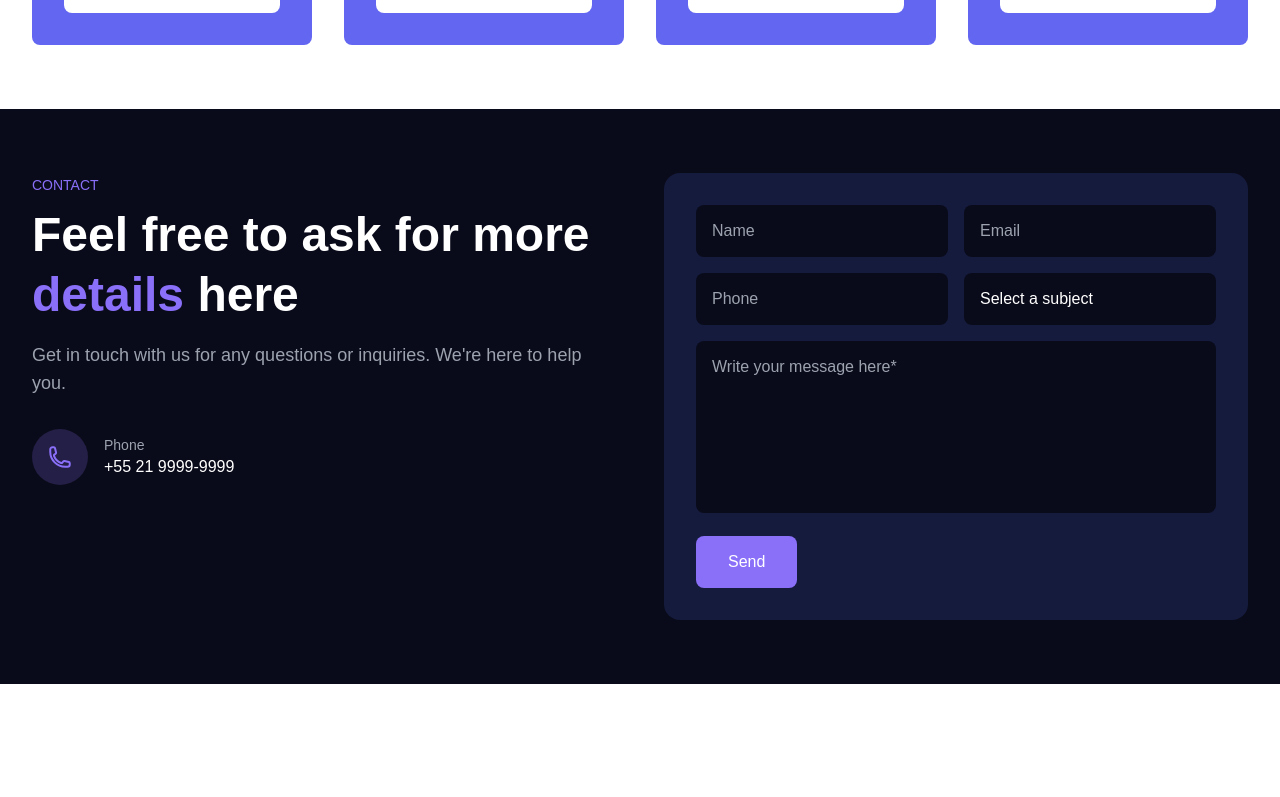
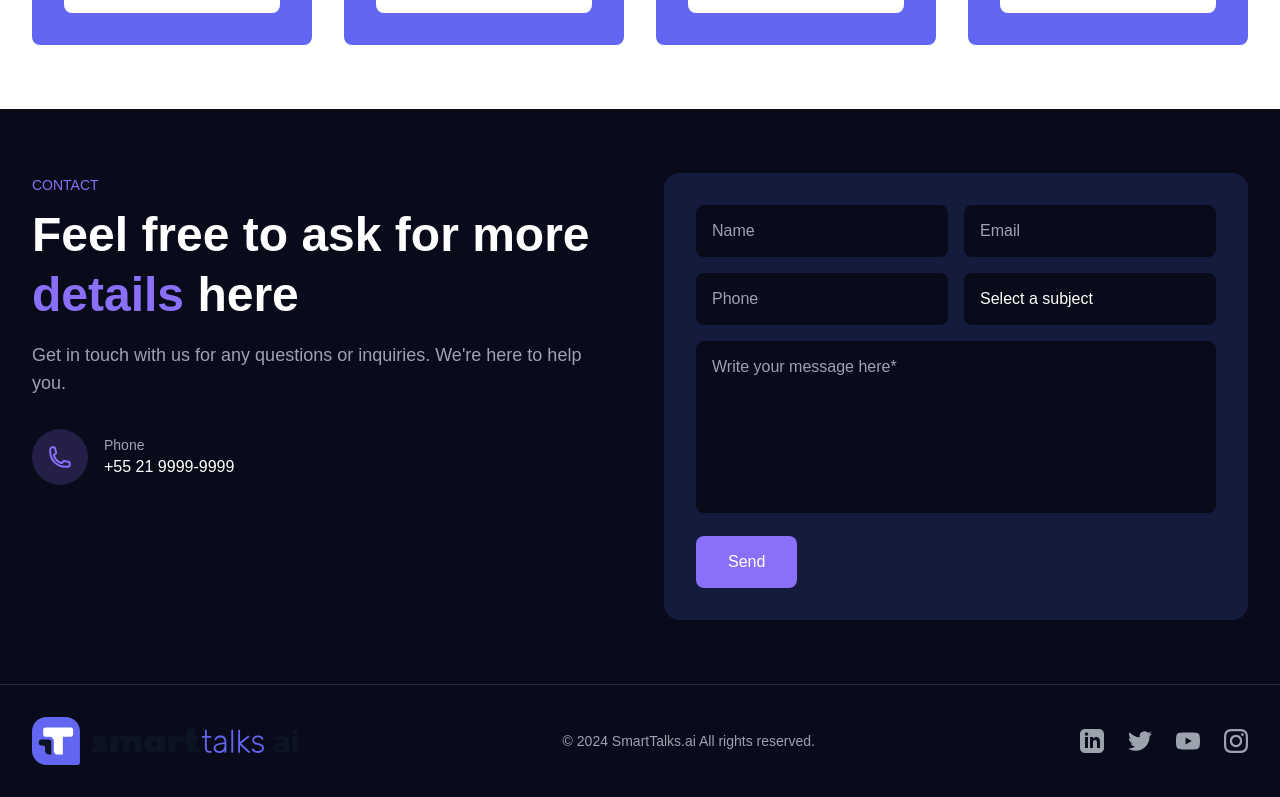
Before and after one commit to Protospi/smart-talks-web-app, a React (Vite) app: page / in a window 1280 px wide. Shown: the part 6507-7304 px from the top of the page. Before the commit the page ends 7191 px from the top, so only its background shows below. Built offline with nearby package versions, Linux system fonts and the light colour scheme.

Commit message:
feat: add home footer section

```diff
--- /dev/null
+++ b/src/components/Home/Footer.tsx
@@ -0,0 +1,65 @@
+import { useIntl } from 'react-intl';
+
+export function Footer() {
+  const intl = useIntl();
+  const currentYear = new Date().getFullYear();
+
+  return (
+    <footer className="bg-[#0A0B1A] py-8 border-t border-gray-800">
+      <div className="max-w-7xl mx-auto px-4 sm:px-6 lg:px-8">
+        <div className="flex flex-col md:flex-row justify-between items-center">
+          <div className="mb-4 md:mb-0">
+            <img src="/logo.svg" alt="SmartTalks.ai" className="h-12" />
+          </div>
+
+          <div className="text-gray-400 text-sm">
+            © {currentYear} {intl.formatMessage({ id: 'footer.copyright' })}
+          </div>
+
+          <div className="flex items-center gap-6 mt-4 md:mt-0">
+            <a
+              href="https://linkedin.com"
+              target="_blank"
+              rel="noopener noreferrer"
+              className="text-gray-400 hover:text-[#8A6FF9] transition-colors"
+            >
+              <svg className="w-6 h-6" fill="currentColor" viewBox="0 0 24 24">
+                <path d="M19 0h-14c-2.761 0-5 2.239-5 5v14c0 2.761 2.239 5 5 5h14c2.762 0 5-2.239 5-5v-14c0-2.761-2.238-5-5-5zm-11 19h-3v-11h3v11zm-1.5-12.268c-.966 0-1.75-.79-1.75-1.764s.784-1.764 1.75-1.764 1.75.79 1.75 1.764-.783 1.764-1.75 1.764zm13.5 12.268h-3v-5.604c0-3.368-4-3.113-4 0v5.604h-3v-11h3v1.765c1.396-2.586 7-2.777 7 2.476v6.759z"/>
+              </svg>
+            </a>
+            <a
+              href="https://twitter.com"
+              target="_blank"
+              rel="noopener noreferrer"
+              className="text-gray-400 hover:text-[#8A6FF9] transition-colors"
+            >
+              <svg className="w-6 h-6" fill="currentColor" viewBox="0 0 24 24">
+                <path d="M23.953 4.57a10 10 0 01-2.825.775 4.958 4.958 0 002.163-2.723c-.951.555-2.005.959-3.127 1.184a4.92 4.92 0 00-8.384 4.482C7.69 8.095 4.067 6.13 1.64 3.162a4.822 4.822 0 00-.666 2.475c0 1.71.87 3.213 2.188 4.096a4.904 4.904 0 01-2.228-.616v.06a4.923 4.923 0 003.946 4.827 4.996 4.996 0 01-2.212.085 4.936 4.936 0 004.604 3.417 9.867 9.867 0 01-6.102 2.105c-.39 0-.779-.023-1.17-.067a13.995 13.995 0 007.557 2.209c9.053 0 13.998-7.496 13.998-13.985 0-.21 0-.42-.015-.63A9.935 9.935 0 0024 4.59z"/>
+              </svg>
+            </a>
+            <a
+              href="https://youtube.com"
+              target="_blank"
+              rel="noopener noreferrer"
+              className="text-gray-400 hover:text-[#8A6FF9] transition-colors"
+            >
+              <svg className="w-6 h-6" fill="currentColor" viewBox="0 0 24 24">
+                <path d="M23.498 6.186a3.016 3.016 0 0 0-2.122-2.136C19.505 3.545 12 3.545 12 3.545s-7.505 0-9.377.505A3.017 3.017 0 0 0 .502 6.186C0 8.07 0 12 0 12s0 3.93.502 5.814a3.016 3.016 0 0 0 2.122 2.136c1.871.505 9.376.505 9.376.505s7.505 0 9.377-.505a3.015 3.015 0 0 0 2.122-2.136C24 15.93 24 12 24 12s0-3.93-.502-5.814zM9.545 15.568V8.432L15.818 12l-6.273 3.568z"/>
+              </svg>
+            </a>
+            <a
+              href="https://instagram.com"
+              target="_blank"
+              rel="noopener noreferrer"
+              className="text-gray-400 hover:text-[#8A6FF9] transition-colors"
+            >
+              <svg className="w-6 h-6" fill="currentColor" viewBox="0 0 24 24">
+                <path d="M12 2.163c3.204 0 3.584.012 4.85.07 3.252.148 4.771 1.691 4.919 4.919.058 1.265.069 1.645.069 4.849 0 3.205-.012 3.584-.069 4.849-.149 3.225-1.664 4.771-4.919 4.919-1.266.058-1.644.07-4.85.07-3.204 0-3.584-.012-4.849-.07-3.26-.149-4.771-1.699-4.919-4.92-.058-1.265-.07-1.644-.07-4.849 0-3.204.013-3.583.07-4.849.149-3.227 1.664-4.771 4.919-4.919 1.266-.057 1.645-.069 4.849-.069zm0-2.163c-3.259 0-3.667.014-4.947.072-4.358.2-6.78 2.618-6.98 6.98-.059 1.281-.073 1.689-.073 4.948 0 3.259.014 3.668.072 4.948.2 4.358 2.618 6.78 6.98 6.98 1.281.058 1.689.072 4.948.072 3.259 0 3.668-.014 4.948-.072 4.354-.2 6.782-2.618 6.979-6.98.059-1.28.073-1.689.073-4.948 0-3.259-.014-3.667-.072-4.947-.196-4.354-2.617-6.78-6.979-6.98-1.281-.059-1.69-.073-4.949-.073zm0 5.838c-3.403 0-6.162 2.759-6.162 6.162s2.759 6.163 6.162 6.163 6.162-2.759 6.162-6.163c0-3.403-2.759-6.162-6.162-6.162zm0 10.162c-2.209 0-4-1.79-4-4 0-2.209 1.791-4 4-4s4 1.791 4 4c0 2.21-1.791 4-4 4zm6.406-11.845c-.796 0-1.441.645-1.441 1.44s.645 1.44 1.441 1.44c.795 0 1.439-.645 1.439-1.44s-.644-1.44-1.439-1.44z"/>
+              </svg>
+            </a>
+          </div>
+        </div>
+      </div>
+    </footer>
+  );
+}
--- a/src/components/Home/index.tsx
+++ b/src/components/Home/index.tsx
@@ -10,6 +10,7 @@
 import { Integrations } from './Integrations';
 import { Prices } from './Prices';
 import { Contact } from './Contact';
+import { Footer } from './Footer';
 
 export const Home: React.FC = () => {
   return (
@@ -25,6 +26,7 @@
       <Integrations />
       <Prices />
       <Contact />
+      <Footer />
     </main>
   );
 };
--- a/src/i18n/translations/en-US.ts
+++ b/src/i18n/translations/en-US.ts
@@ -144,5 +144,6 @@
   'home.contact.form.subjects.sales': 'Sales',
   'home.contact.form.subjects.other': 'Other',
   'home.contact.form.message': 'Write your message here*',
-  'home.contact.form.submit': 'Send'
+  'home.contact.form.submit': 'Send',
+  'footer.copyright': 'SmartTalks.ai All rights reserved.'
 };
--- a/src/i18n/translations/es-ES.ts
+++ b/src/i18n/translations/es-ES.ts
@@ -144,5 +144,6 @@
   'home.contact.form.subjects.sales': 'Ventas',
   'home.contact.form.subjects.other': 'Otro',
   'home.contact.form.message': 'Escribe tu mensaje aquí*',
-  'home.contact.form.submit': 'Enviar'
+  'home.contact.form.submit': 'Enviar',
+  'footer.copyright': 'SmartTalks.ai Todos los derechos reservados.'
 };
--- a/src/i18n/translations/pt-BR.ts
+++ b/src/i18n/translations/pt-BR.ts
@@ -144,5 +144,6 @@
   'home.contact.form.subjects.sales': 'Vendas',
   'home.contact.form.subjects.other': 'Outro',
   'home.contact.form.message': 'Escreva sua mensagem aqui*',
-  'home.contact.form.submit': 'Enviar'
+  'home.contact.form.submit': 'Enviar',
+  'footer.copyright': 'SmartTalks.ai Todos os direitos reservados.'
 };
```
